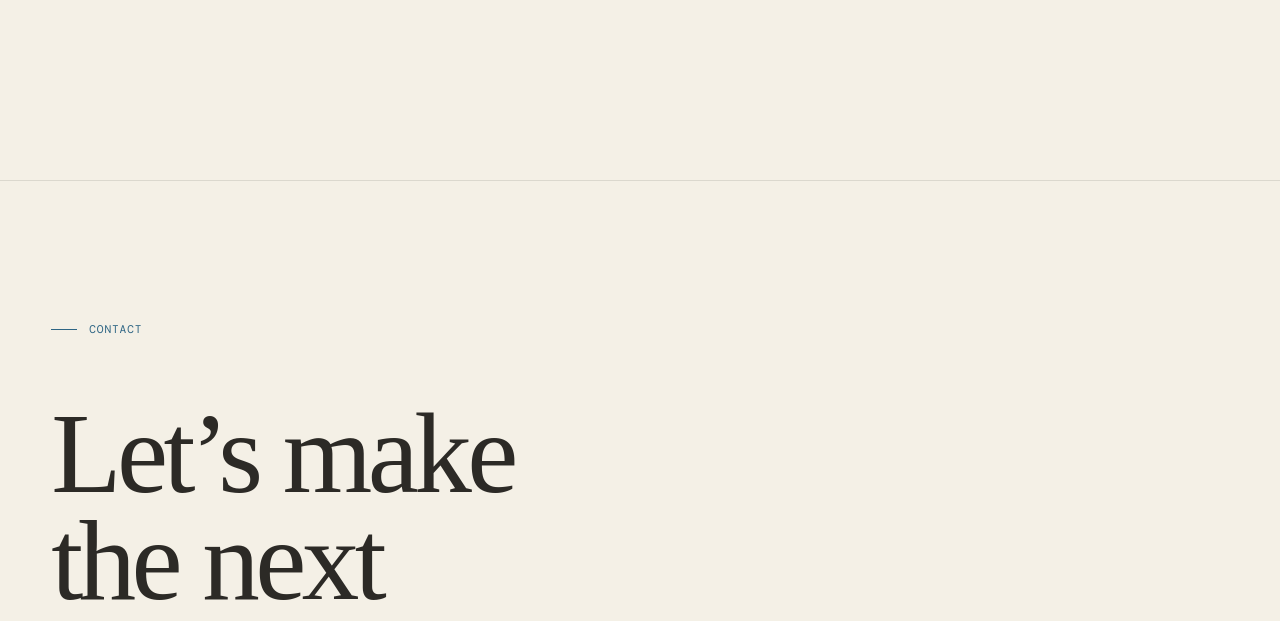
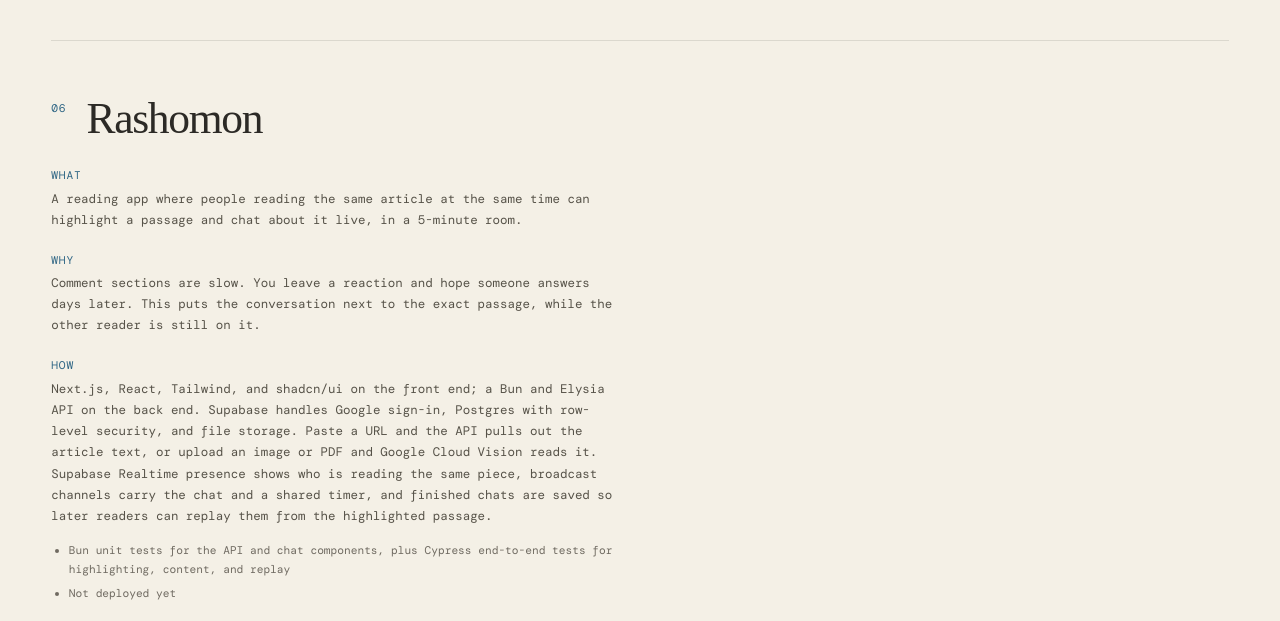
Before and after one commit to sivaratrisrinivas/personal-site, a plain HTML site: page index.html in a window 1280 px wide. Shown: the part 7825-8446 px from the top of the page. Drawn offline with nearby package versions, Linux system fonts and the light colour scheme.

Commit message:
Add Rashomon project card (#22)
* Add Rashomon to Work now that the repo is public

* Rebase card onto current main content

```diff
--- a/index.html
+++ b/index.html
@@ -367,6 +367,38 @@
                     </div>
                 </article>
 
+                <article class="project-card" id="rashomon">
+                    <header class="project-card-head">
+                        <span class="project-index">06</span>
+                        <div class="project-heading">
+                            <h3>Rashomon</h3>
+                        </div>
+                    </header>
+                    <dl class="project-beats">
+                        <div>
+                            <dt>What</dt>
+                            <dd>A reading app where people reading the same article at the same time can highlight a passage and chat about it live, in a 5-minute room.</dd>
+                        </div>
+                        <div>
+                            <dt>Why</dt>
+                            <dd>Comment sections are slow. You leave a reaction and hope someone answers days later. This puts the conversation next to the exact passage, while the other reader is still on it.</dd>
+                        </div>
+                        <div>
+                            <dt>How</dt>
+                            <dd>
+                                <p>Next.js, React, Tailwind, and shadcn/ui on the front end; a Bun and Elysia API on the back end. Supabase handles Google sign-in, Postgres with row-level security, and file storage. Paste a URL and the API pulls out the article text, or upload an image or PDF and Google Cloud Vision reads it. Supabase Realtime presence shows who is reading the same piece, broadcast channels carry the chat and a shared timer, and finished chats are saved so later readers can replay them from the highlighted passage.</p>
+                                <ul class="project-evidence-list">
+                                    <li>Bun unit tests for the API and chat components, plus Cypress end-to-end tests for highlighting, content, and replay</li>
+                                    <li>Not deployed yet</li>
+                                </ul>
+                            </dd>
+                        </div>
+                    </dl>
+                    <div class="project-actions">
+                        <a class="text-link" href="https://github.com/sivaratrisrinivas/Rashomon" target="_blank" rel="noopener noreferrer">Repo <svg class="icon-arrow" viewBox="0 0 20 20" aria-hidden="true"><path d="M3 17 17 3M8 3h9v9" /></svg></a>
+                    </div>
+                </article>
+
             </div>
         </section>
 
```
Also changed, not shown: DESIGN.md (+1 -1 lines).
